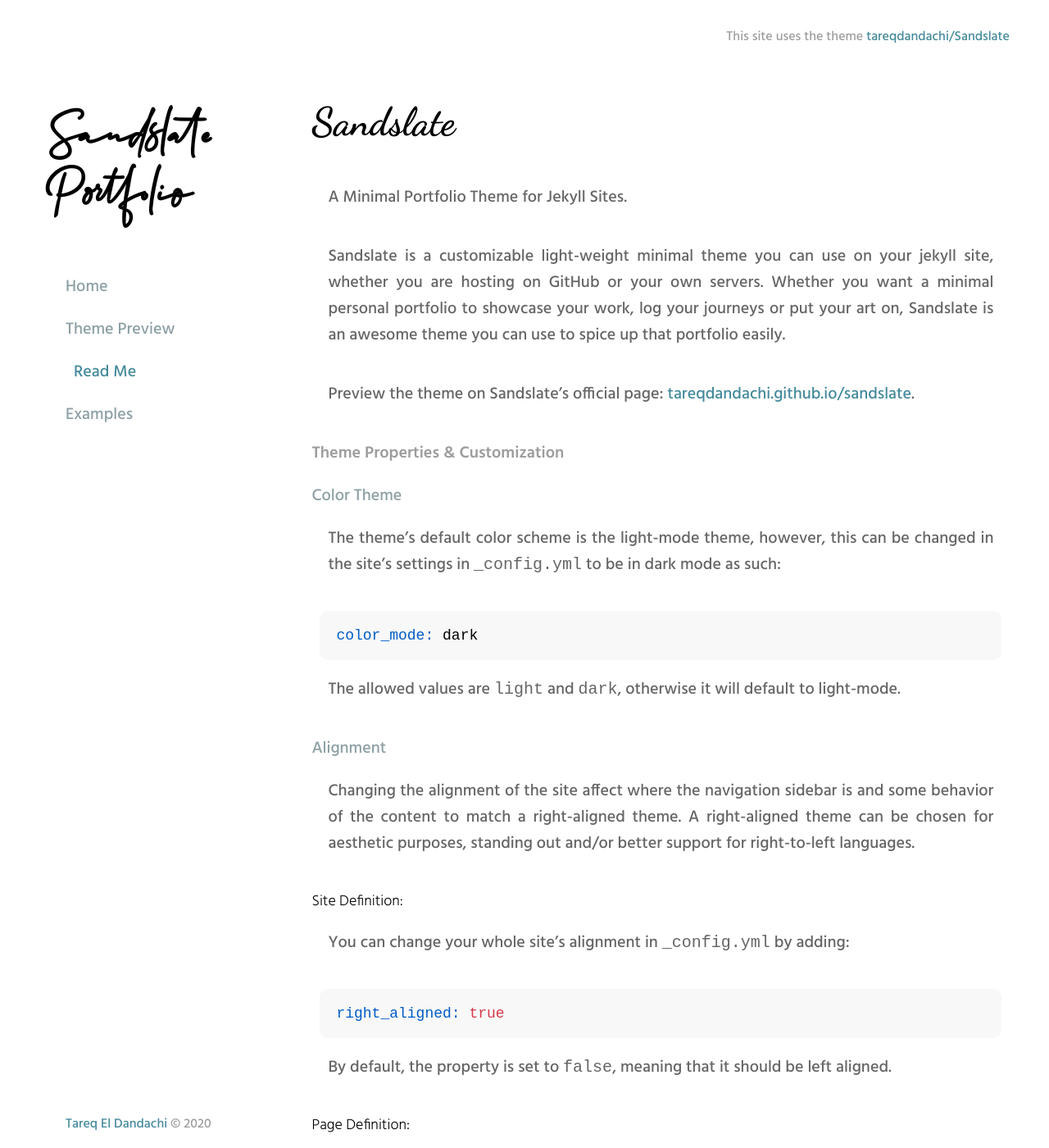
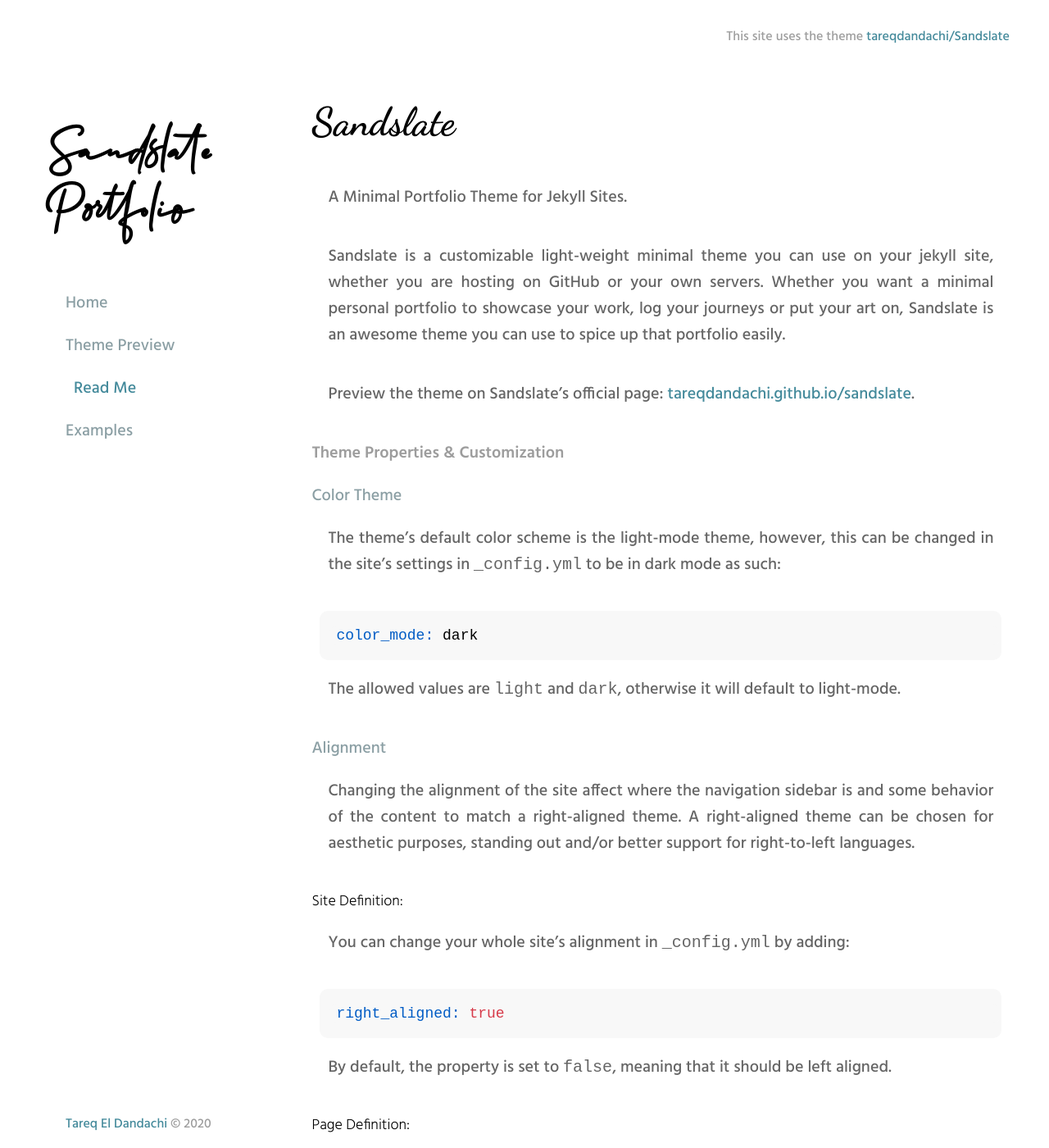
Before and after one commit to itstorque/sandslate, a Jekyll site: the page built from read_me.md, in a window 1280 px wide and 1400 px high. Shown: the whole window at 82% size. Built offline with Jekyll 4.4.1, drawn with Linux system fonts in a browser that asks for light colours; some web fonts are replaced.

Commit message:
Made nav look better on smaller height devices

```diff
--- a/assets/css/style.css
+++ b/assets/css/style.css
@@ -89,7 +89,7 @@
   left: 0;
   top: 0;
 
-  padding-top: 6em;
+  padding-top: 10vh;
 
 }
 
```
